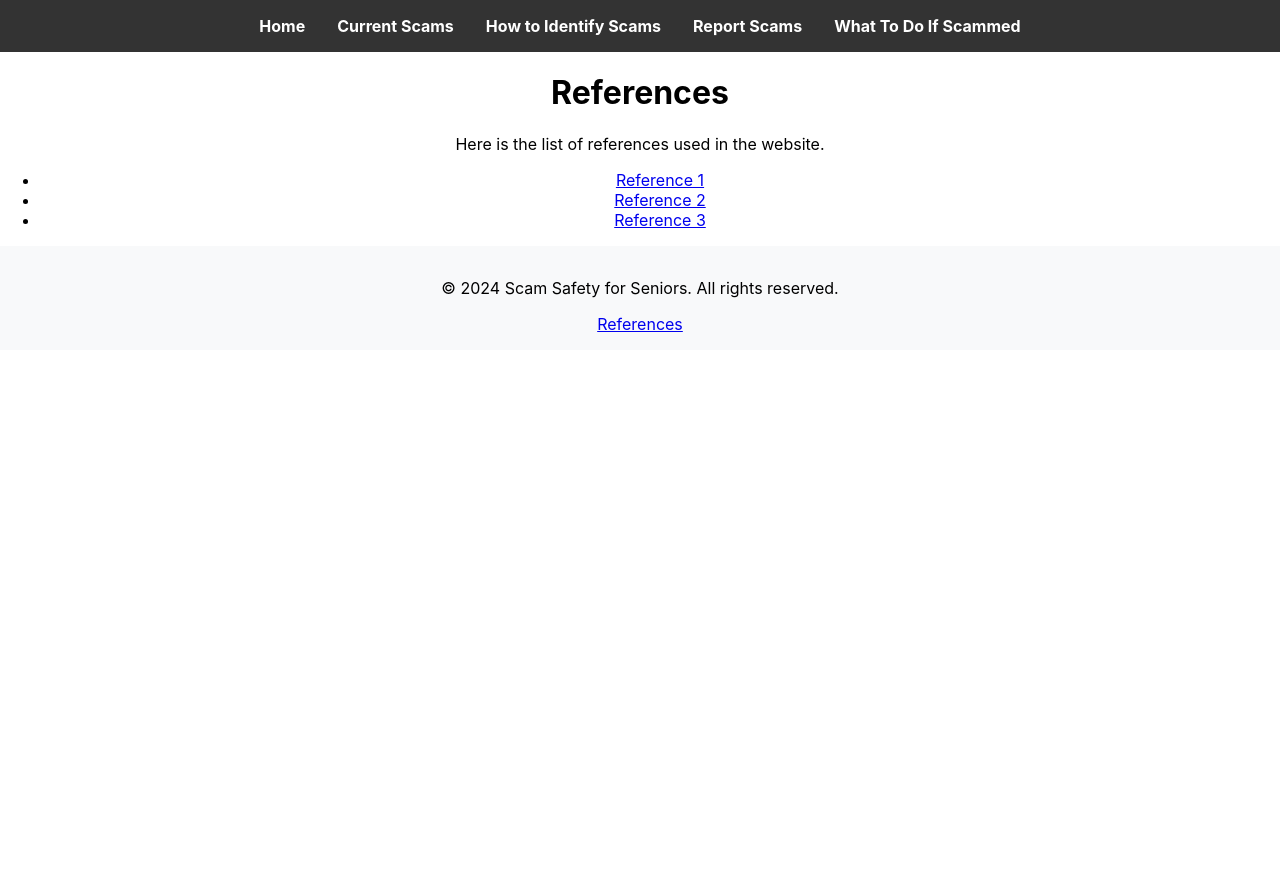
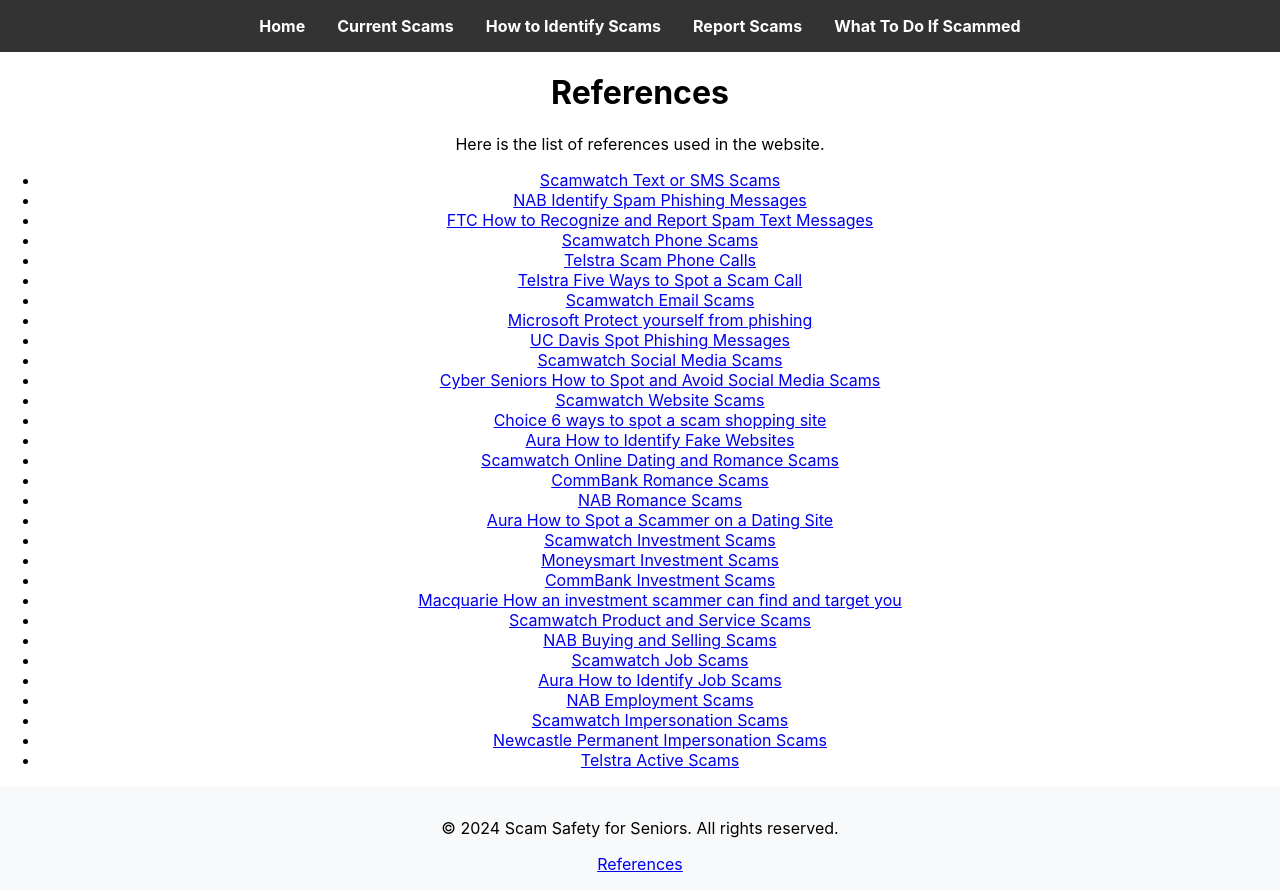
Before and after one commit to YQiZhu/ScamGuard, a React (Create React App) app in the folder scamguard_react/: page /references in a window 1280 px wide. Before the commit the page ends 800 px from the top, so only its background shows below. Built offline with nearby package versions, Linux system fonts and the light colour scheme.

Commit message:
Added references

```diff
--- a/scamguard_react/src/ReferencePage.js
+++ b/scamguard_react/src/ReferencePage.js
@@ -7,9 +7,36 @@ function ReferencePage() {
       <h1>References</h1>
       <p>Here is the list of references used in the website.</p>
       <ul>
-        <li><a href="https://example.com">Reference 1</a></li>
-        <li><a href="https://example.com">Reference 2</a></li>
-        <li><a href="https://example.com">Reference 3</a></li>
+        <li><a href="https://www.scamwatch.gov.au/types-of-scams/text-or-sms-scams">Scamwatch Text or SMS Scams </a></li>
+        <li><a href="https://www.nab.com.au/about-us/security/online-safety-tips/identify-spam-phishing-messages">NAB Identify Spam Phishing Messages </a></li>
+        <li><a href="https://consumer.ftc.gov/articles/how-recognize-and-report-spam-text-messages">FTC How to Recognize and Report Spam Text Messages</a></li>
+        <li><a href="https://www.scamwatch.gov.au/types-of-scams/phone-scams">Scamwatch Phone Scams</a></li>
+        <li><a href="https://www.telstra.com.au/cyber-security-and-safety/scams/scam-phone-calls">Telstra Scam Phone Calls</a></li>
+        <li><a href="https://www.telstra.com.au/exchange/five-ways-to-spot-a-scam-call">Telstra Five Ways to Spot a Scam Call</a></li>
+        <li><a href="https://www.scamwatch.gov.au/types-of-scams/email-scams">Scamwatch Email Scams</a></li>
+        <li><a href="https://support.microsoft.com/en-au/windows/protect-yourself-from-phishing-0c7ea947-ba98-3bd9-7184-430e1f860a44">Microsoft Protect yourself from phishing</a></li>
+        <li><a href="https://health.ucdavis.edu/cybersecurity/learning-center/spot-phishing-messages">UC Davis Spot Phishing Messages</a></li>
+        <li><a href="https://www.scamwatch.gov.au/types-of-scams/social-media-scams">Scamwatch Social Media Scams</a></li>
+        <li><a href="https://cyberseniors.org/uncategorized/how-to-spot-and-avoid-social-media-scams/">Cyber Seniors How to Spot and Avoid Social Media Scams</a></li>
+        <li><a href="https://www.scamwatch.gov.au/types-of-scams/website-scams">Scamwatch Website Scams</a></li>
+        <li><a href="https://www.choice.com.au/shopping/online-shopping/buying-online/articles/how-to-spot-a-fake-fraudulent-or-scam-website">Choice 6 ways to spot a scam shopping site</a></li>
+        <li><a href="https://www.aura.com/learn/how-to-identify-fake-websites">Aura How to Identify Fake Websites</a></li>
+        <li><a href="https://www.scamwatch.gov.au/types-of-scams/online-dating-and-romance-scams">Scamwatch Online Dating and Romance Scams</a></li>
+        <li><a href="https://www.commbank.com.au/support/security/romance-scams.html">CommBank Romance Scams</a></li>
+        <li><a href="https://www.nab.com.au/about-us/security/online-safety-tips/romance-scams">NAB Romance Scams</a></li>
+        <li><a href="https://www.aura.com/learn/how-to-spot-a-scammer-on-a-dating-site">Aura How to Spot a Scammer on a Dating Site</a></li>
+        <li><a href="https://www.scamwatch.gov.au/types-of-scams/investment-scams">Scamwatch Investment Scams</a></li>
+        <li><a href="https://moneysmart.gov.au/financial-scams/investment-scams">Moneysmart Investment Scams</a></li>
+        <li><a href="https://www.commbank.com.au/support/security/investment-scams.html">CommBank Investment Scams</a></li>
+        <li><a href="https://www.macquarie.com.au/security-and-fraud/scams/how-an-investment-scammer-can-find-and-target-you.html">Macquarie How an investment scammer can find and target you</a></li>
+        <li><a href="https://www.scamwatch.gov.au/types-of-scams/product-and-service-scams">Scamwatch Product and Service Scams</a></li>
+        <li><a href="https://www.nab.com.au/about-us/security/online-safety-tips/buying-selling-scams">NAB Buying and Selling Scams</a></li>
+        <li><a href="https://www.scamwatch.gov.au/types-of-scams/jobs-and-employment-scams">Scamwatch Job Scams</a></li>
+        <li><a href="https://www.aura.com/learn/how-to-identify-job-scams">Aura How to Identify Job Scams</a></li>
+        <li><a href="https://www.nab.com.au/about-us/security/online-safety-tips/employment-scams">NAB Employment Scams</a></li>
+        <li><a href="https://www.scamwatch.gov.au/types-of-scams/impersonation-scams">Scamwatch Impersonation Scams</a></li>
+        <li><a href="https://www.newcastlepermanent.com.au/hub/impersonation-scams">Newcastle Permanent Impersonation Scams</a></li>
+        <li><a href="https://www.telstra.com.au/cyber-security-and-safety/active-scams#phone">Telstra Active Scams</a></li>
       </ul>
     </div>
   );
```
